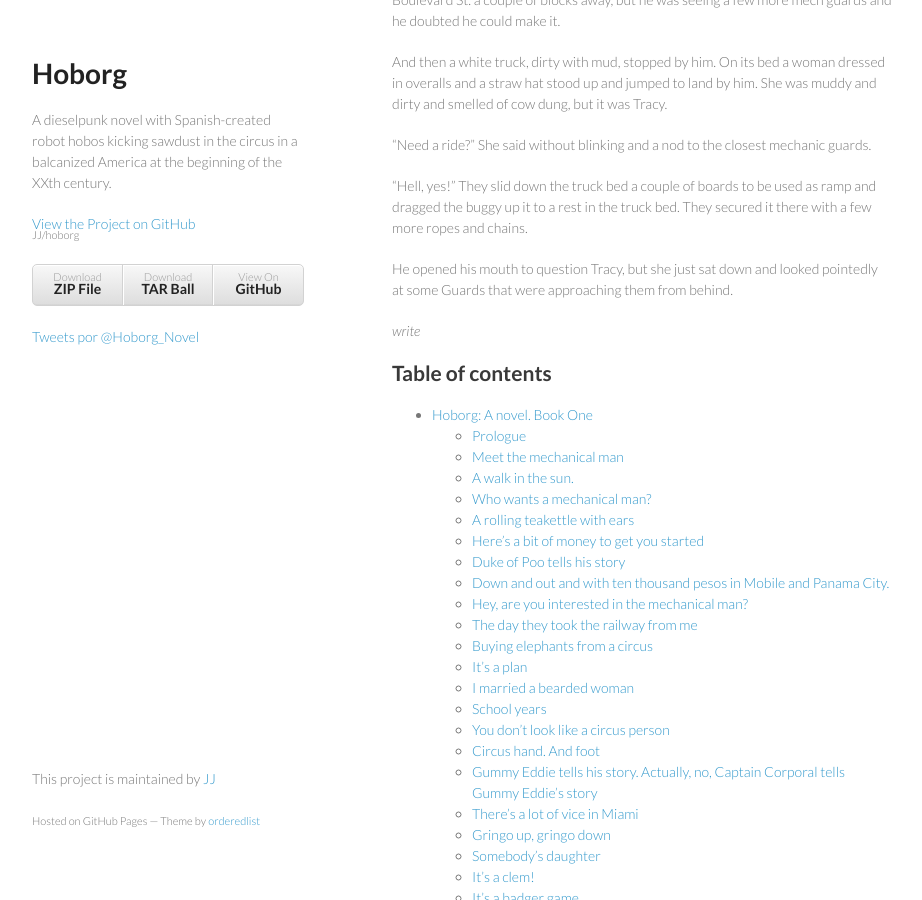
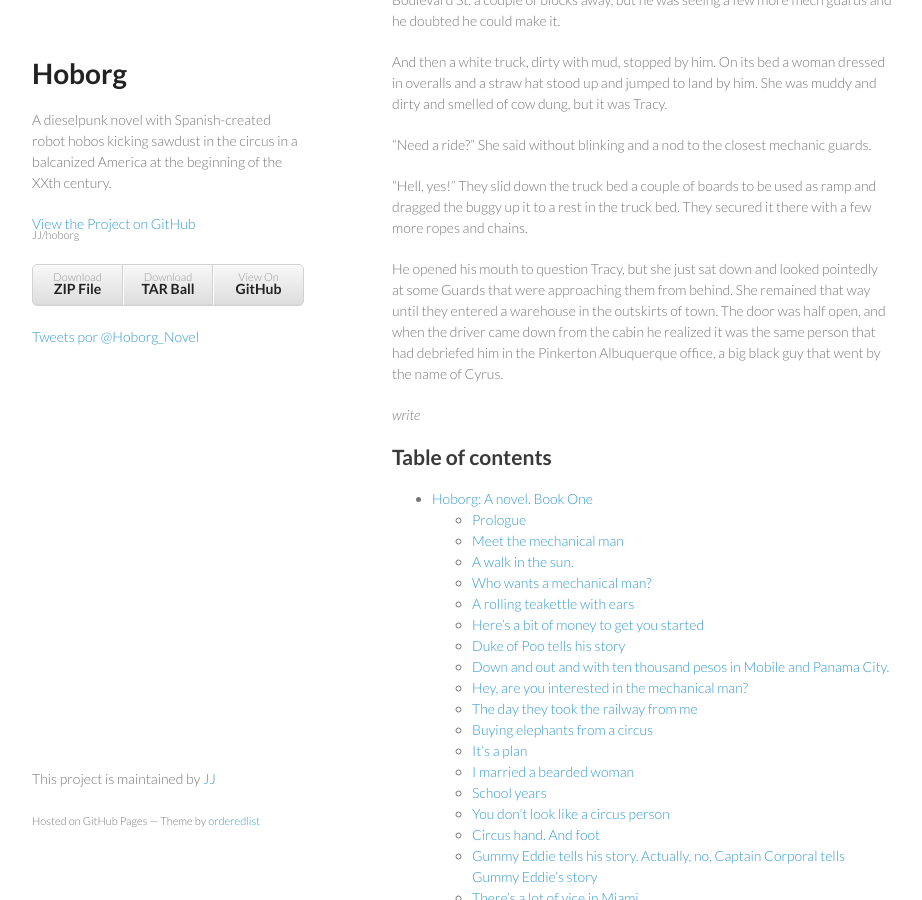
Before and after one commit to JJ/hoborg, a Jekyll site: the page built from text/text.md, in a window 1280 px wide and 900 px high, scrolled down 53004 px. Shown: the whole window, without its empty margins (178-1100 px from the left). Built offline with Jekyll 4.4.1, drawn with Linux system fonts in a browser that asks for light colours; comment, search, counter and statistics services are not loaded.

Commit message:
Sync text/text.md from master to gh-pages

```diff
--- a/text/text.md
+++ b/text/text.md
@@ -2989,7 +2989,11 @@ bed. They secured it there with a few more ropes and chains.
 
 He opened his mouth to question Tracy, but she just sat down and
 looked pointedly at some Guards that were approaching them from
-behind.
+behind. She remained that way until they entered a warehouse in the
+outskirts of town. The door was half open, and when the driver came
+down from the cabin he realized it was the same person that had
+debriefed him in the Pinkerton Albuquerque office, a big black guy
+that went by the name of Cyrus.
 
 *write*
 
```
